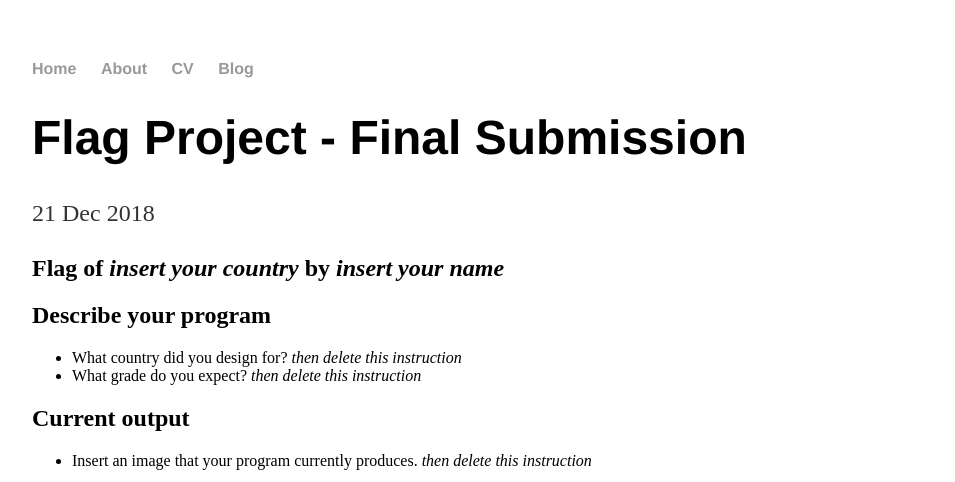
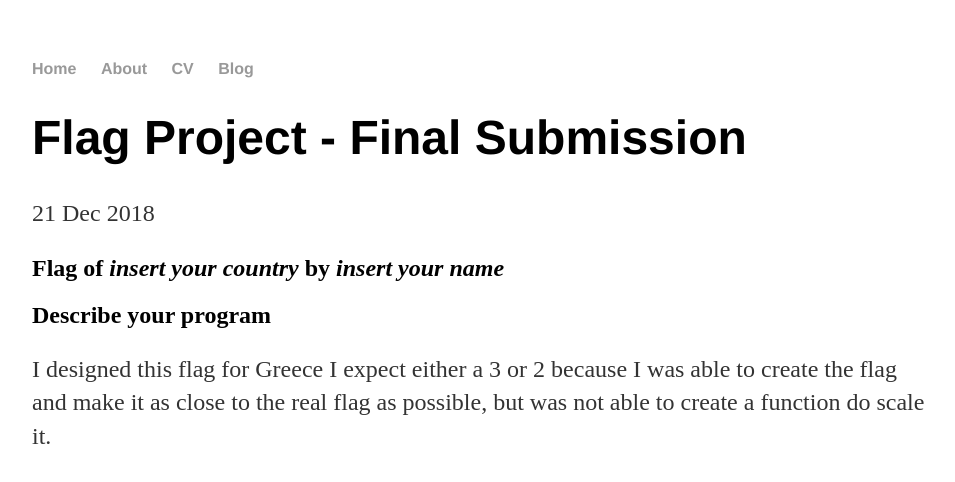
Before and after one commit to derickf0729/derickf0729.github.io, a Jekyll site: the page built from _posts/2018-12-21-flag-project-final.md, in a window 1280 px wide. Shown: the top 482 px of the page, without its empty margins (160-1115 px from the left). Built offline with Jekyll 4.4.1, drawn with Linux system fonts in a browser that asks for light colours.

Commit message:
Update 2018-12-21-flag-project-final.md

```diff
--- a/_posts/2018-12-21-flag-project-final.md
+++ b/_posts/2018-12-21-flag-project-final.md
@@ -8,17 +8,19 @@ date: 2018-12-21
 
 ## Describe your program
 
--   What country did you design for? _then delete this instruction_
--   What grade do you expect? _then delete this instruction_
 
-<!--- Delete this comment and add your writing -->
+
+
+ I designed this flag for Greece
+ I expect either a 3 or 2 because I was able to create the flag and make it as close to the real flag as possible, but was not able to create a function do scale it.
+
 
 ## Current output
 
 -   Insert an image that your program currently produces. _then delete this instruction_
 
 * * *
-![Flag](/images/final-flag.png)
+![Flag](/images/finalflag.png)
 * * *
 
 ## Describe your process.
```
